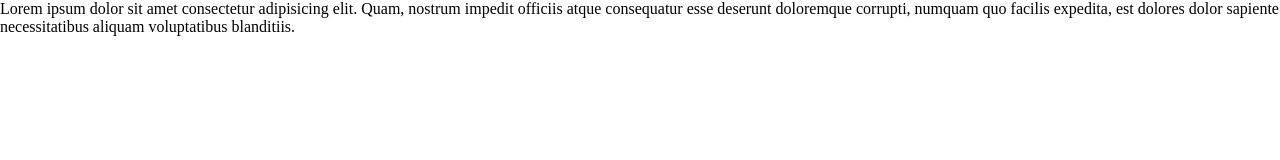
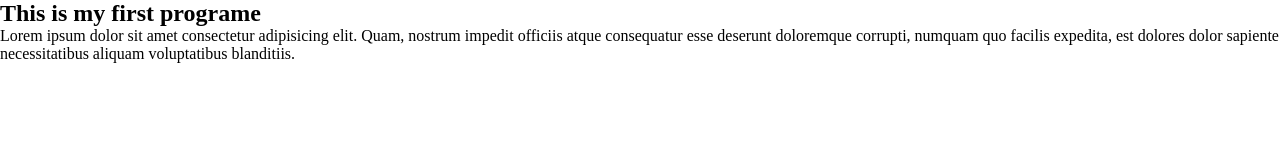
Before and after one commit to asadfigcode/Git-learning, a plain HTML site: page index.html in a window 1280 px wide. Drawn offline with Linux system fonts and the light colour scheme.

Commit message:
added some change

```diff
--- a/index.html
+++ b/index.html
@@ -8,5 +8,6 @@
     <link rel="stylesheet" href="stylesheet.css">
 </head>
 <body>
+    <h2>This is my first programe</h2>
     <p>Lorem ipsum dolor sit amet consectetur adipisicing elit. Quam, nostrum impedit officiis atque consequatur esse deserunt doloremque corrupti, numquam quo facilis expedita, est dolores dolor sapiente necessitatibus aliquam voluptatibus blanditiis.</p>
 </body>
```
